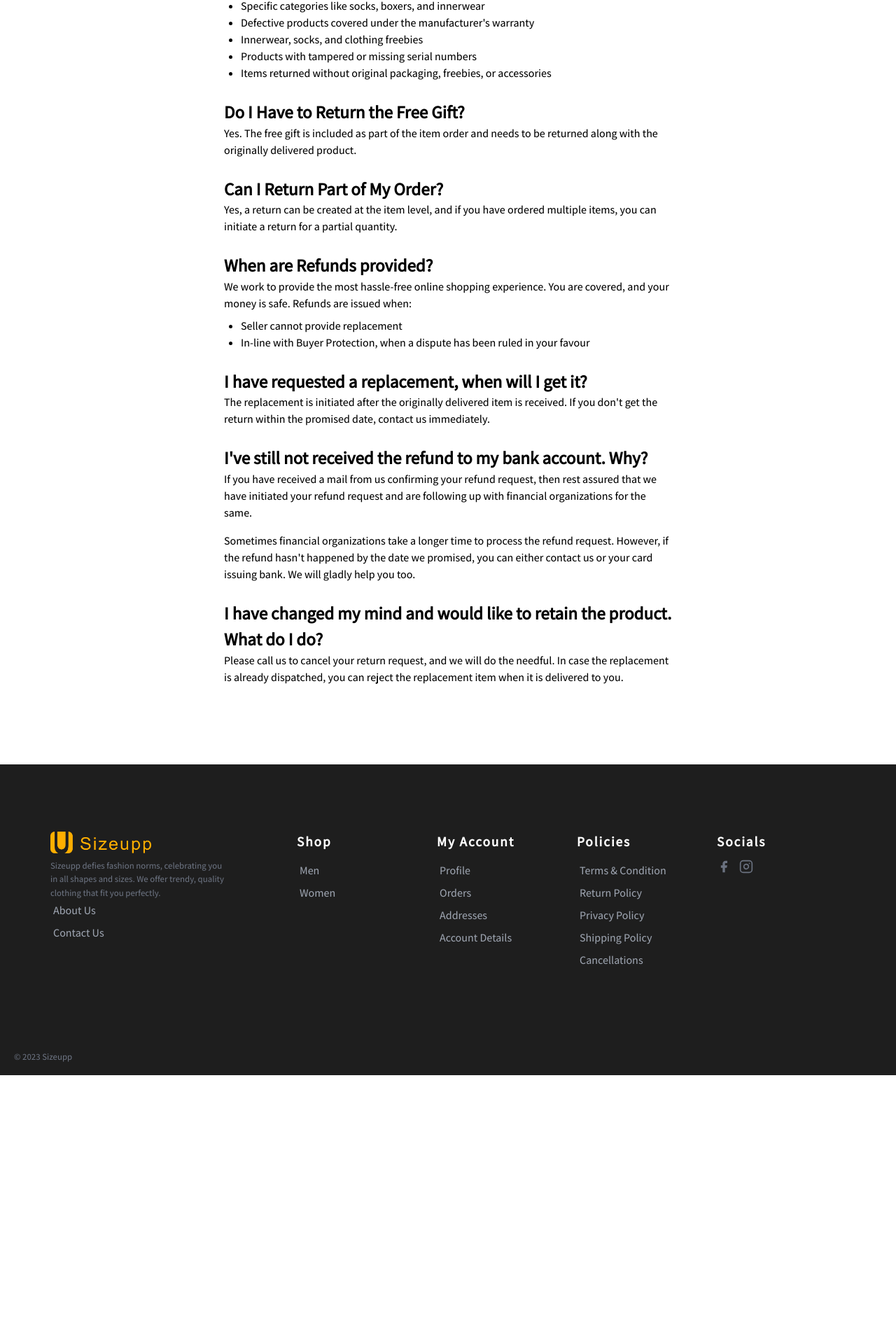
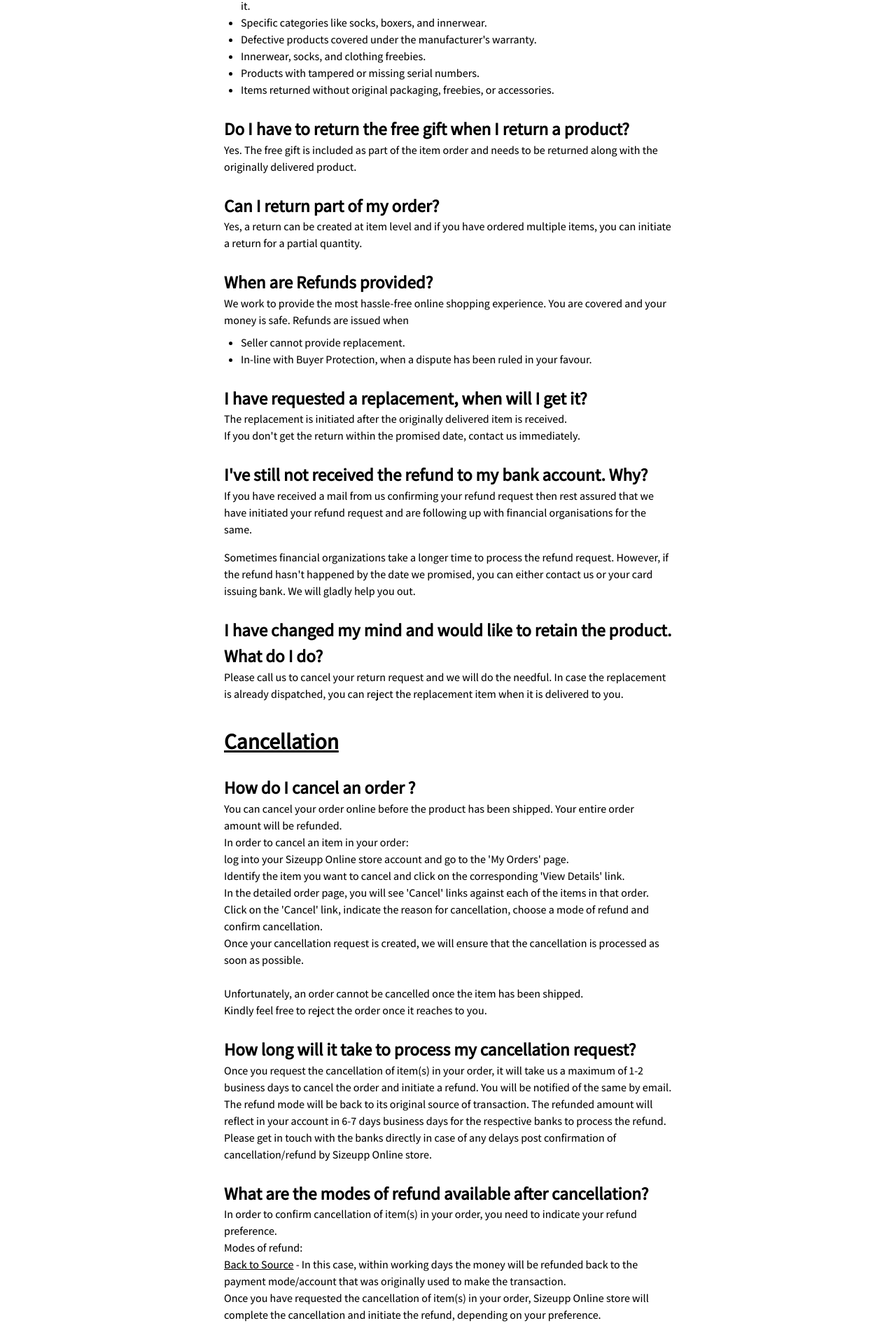
Before and after one commit to aayush-kumar-codes/sizeupp_frontend, a React (Vite) app: page /return-policy in a window 1280 px wide. Shown: the part 2058-3978 px from the top of the page at 70% size. Before the commit the page ends 3594 px from the top, so only its background shows below. Built offline with nearby package versions, Linux system fonts and the light colour scheme; no server answers.

Commit message:
Update return policy content

```diff
--- a/src/constants/ReturnPolicy.jsx
+++ b/src/constants/ReturnPolicy.jsx
@@ -98,7 +98,7 @@ const ReturnPolicy = () => {
       </h2>
 
       <p>
-      Sizeupp Online store Buyer Protection seeks to help Buyers who have an issue with a product as the Seller is unable to provide resolution and the Buyer is unconvinced.
+        Sizeupp Online store Buyer Protection seeks to help Buyers who have an issue with a product as the Seller is unable to provide resolution and the Buyer is unconvinced.
       </p>
 
       <p className="mt-4">
@@ -107,25 +107,25 @@ const ReturnPolicy = () => {
 
       {/* ... (Continue with the rest of the content) ... */}
 
-      <h2 className="text-2xl font-bold mt-6">When are Returns Not Possible?</h2>
+      <h2 className="text-2xl font-bold mt-6">When are returns not possible?</h2>
 
       <p>
-        There are certain scenarios where it is difficult for us to support returns:
+        There are certain scenarios where it is difficult for us to support returns.
       </p>
 
       <ul className="list-disc ml-6 mt-2">
-        <li>Return request is made outside the specified time frame</li>
-        <li>Product is damaged because of use or Product is not in the same condition as you received it</li>
-        <li>Specific categories like socks, boxers, and innerwear</li>
-        <li>Defective products covered under the manufacturer's warranty</li>
-        <li>Innerwear, socks, and clothing freebies</li>
-        <li>Products with tampered or missing serial numbers</li>
-        <li>Items returned without original packaging, freebies, or accessories</li>
+        <li>Return request is made outside the specified time frame.</li>
+        <li>Product is damaged because of use or Product is not in the same condition as you received it.</li>
+        <li>Specific categories like socks, boxers, and innerwear.</li>
+        <li>Defective products covered under the manufacturer's warranty.</li>
+        <li>Innerwear, socks, and clothing freebies.</li>
+        <li>Products with tampered or missing serial numbers.</li>
+        <li>Items returned without original packaging, freebies, or accessories.</li>
       </ul>
 
       {/* ... (Continue with the rest of the content) ... */}
 
-      <h2 className="text-2xl font-bold mt-6">Do I Have to Return the Free Gift?</h2>
+      <h2 className="text-2xl font-bold mt-6">Do I have to return the free gift when I return a product?</h2>
 
       <p>
         Yes. The free gift is included as part of the item order and needs to be returned along with the originally delivered product.
@@ -133,10 +133,10 @@ const ReturnPolicy = () => {
 
       {/* ... (Continue with the rest of the content) ... */}
 
-      <h2 className="text-2xl font-bold mt-6">Can I Return Part of My Order?</h2>
+      <h2 className="text-2xl font-bold mt-6">Can I return part of my order?</h2>
 
       <p>
-        Yes, a return can be created at the item level, and if you have ordered multiple items, you can initiate a return for a partial quantity.
+        Yes, a return can be created at item level and if you have ordered multiple items, you can initiate a return for a partial quantity.
       </p>
 
       {/* ... (Continue with the rest of the content) ... */}
@@ -145,28 +145,29 @@ const ReturnPolicy = () => {
       <h2 className="text-2xl font-bold mt-6">When are Refunds provided?</h2>
 
       <p>
-        We work to provide the most hassle-free online shopping experience. You are covered, and your money is safe. Refunds are issued when:
+        We work to provide the most hassle-free online shopping experience. You are covered and your money is safe.
+        Refunds are issued when
+
       </p>
 
       <ul className="list-disc ml-6 mt-2">
-        <li>Seller cannot provide replacement</li>
-        <li>In-line with Buyer Protection, when a dispute has been ruled in your favour</li>
+        <li>Seller cannot provide replacement.</li>
+        <li>In-line with Buyer Protection, when a dispute has been ruled in your favour.</li>
       </ul>
 
       <h2 className="text-2xl font-bold mt-6">I have requested a replacement, when will I get it?</h2>
 
       <p>
-        The replacement is initiated after the originally delivered item is received. If you don't get the return within the promised date, contact us immediately.
+        The replacement is initiated after the originally delivered item is received.<br />If you don't get the return within the promised date, contact us immediately.
       </p>
 
       <h2 className="text-2xl font-bold mt-6">I've still not received the refund to my bank account. Why?</h2>
 
       <p>
-        If you have received a mail from us confirming your refund request, then rest assured that we have initiated your refund request and are following up with financial organizations for the same.
-      </p>
+        If you have received a mail from us confirming your refund request then rest assured that we have initiated your refund request and are following up with financial organisations for the same. </p>
 
       <p className="mt-4">
-        Sometimes financial organizations take a longer time to process the refund request. However, if the refund hasn't happened by the date we promised, you can either contact us or your card issuing bank. We will gladly help you too.
+        Sometimes financial organizations take a longer time to process the refund request. However, if the refund hasn't happened by the date we promised, you can either contact us or your card issuing bank. We will gladly help you out.
       </p>
 
       {/* ... (Continue with the rest of the content) ... */}
@@ -174,7 +175,53 @@ const ReturnPolicy = () => {
       <h2 className="text-2xl font-bold mt-6">I have changed my mind and would like to retain the product. What do I do?</h2>
 
       <p>
-        Please call us to cancel your return request, and we will do the needful. In case the replacement is already dispatched, you can reject the replacement item when it is delivered to you.
+        Please call us to cancel your return request and we will do the needful. In case the replacement is already dispatched, you can reject the replacement item when it is delivered to you.
+      </p>
+
+
+      <h2 className="text-3xl underline font-bold mt-8">Cancellation</h2>
+
+      <h2 className='text-2xl font-bold mt-6'>How do I cancel an order ?</h2>
+      <p>
+        You can cancel your order online before the product has been shipped. Your entire order amount will be refunded.
+        <br />
+        In order to cancel an item in your order:<br />
+        <ul>
+          <li>
+            log into your Sizeupp Online store account and go to the 'My Orders' page.</li>
+          <li>
+            Identify the item you want to cancel and click on the corresponding 'View Details' link.
+          </li>
+          <li>In the detailed order page, you will see 'Cancel' links against each of the items in that order.</li>
+          <li>Click on the 'Cancel' link, indicate the reason for cancellation, choose a mode of refund and confirm cancellation.</li>
+          <li>Once your cancellation request is created, we will ensure that the cancellation is processed as soon as possible.</li>
+        </ul>
+        <br />
+        Unfortunately, an order cannot be cancelled once the item has been shipped.
+        <br />
+        Kindly feel free to reject the order once it reaches to you.
+      </p>
+
+      <h2 className='text-2xl font-bold mt-6'>How long will it take to process my cancellation request?</h2>
+      <p>
+        Once you request the cancellation of item(s) in your order, it will take us a maximum of 1-2 business days to cancel the order and initiate a refund. You will be notified of the same by email.<br />
+        The refund mode will be back to its original source of transaction. The refunded amount will reflect in your account in 6-7 days business days for the respective banks to process the refund. Please get in touch with the banks directly in case of any delays post confirmation of cancellation/refund by Sizeupp Online store.
+      </p>
+
+
+      <h2 className='text-2xl font-bold mt-6'>What are the modes of refund available after cancellation?</h2>
+      <p>
+        In order to confirm cancellation of item(s) in your order, you need to indicate your refund preference.<br />
+        Modes of refund:
+        <br />
+        <ul>
+          <li>
+            <span className='underline'>Back to Source</span> - In this case, within working days the money will be refunded back to the payment mode/account that was originally used to make the transaction.
+            <br/>
+            Once you have requested the cancellation of item(s) in your order, Sizeupp Online store will complete the cancellation and initiate the refund, depending on your preference.
+
+          </li>
+        </ul>
       </p>
 
 
```
